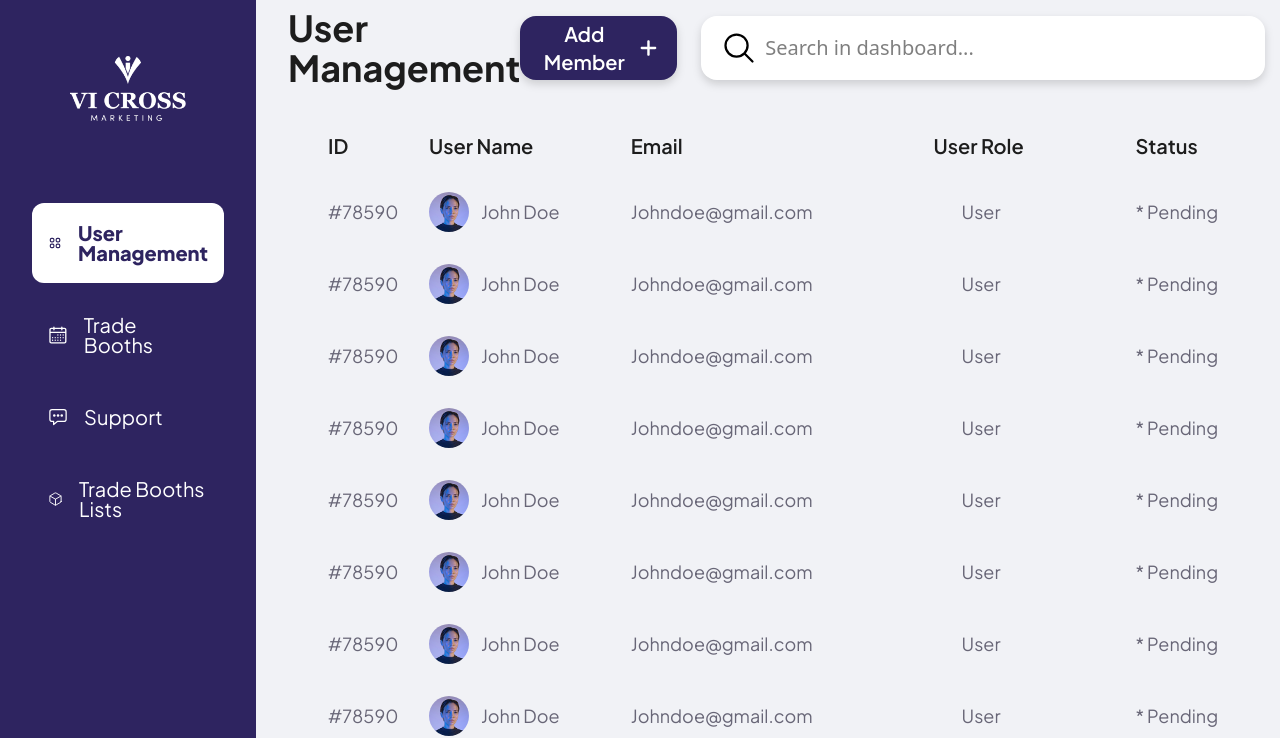
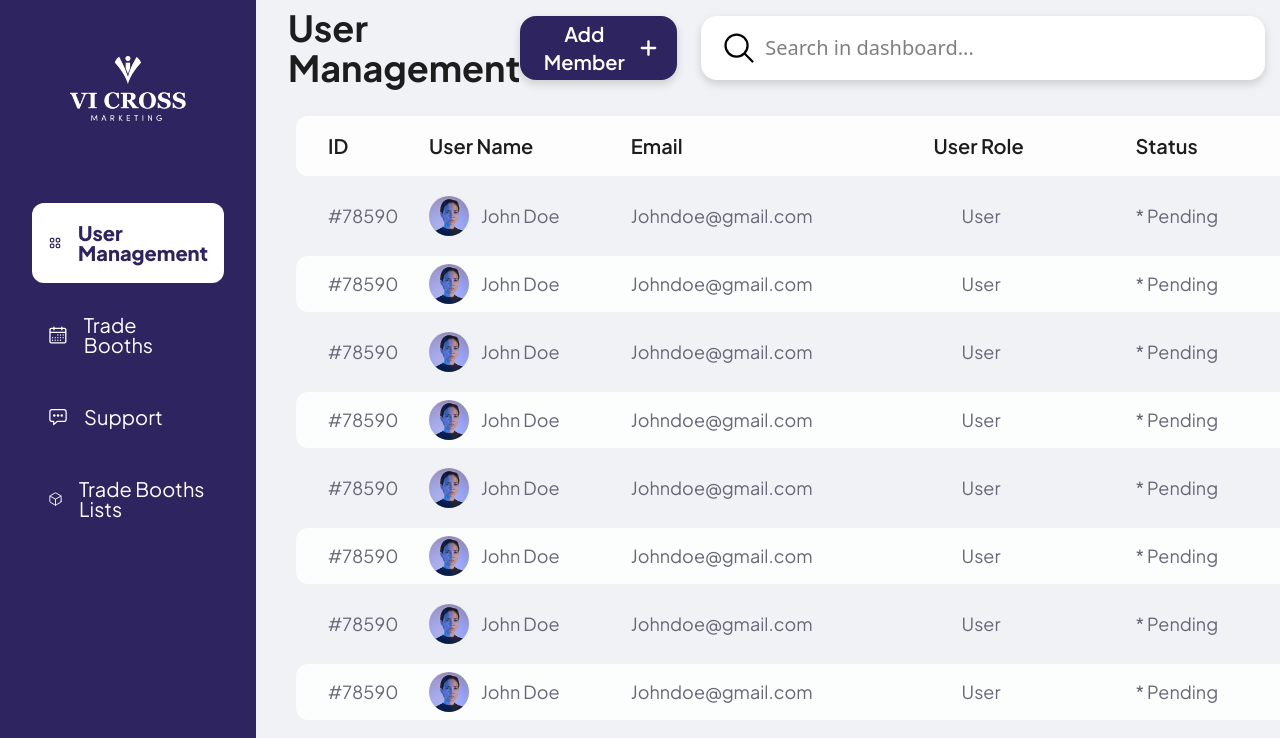
Before and after one commit to Rao-Hamza853/VI-Cross, a React (Vite) app: page /user-management in a window 1280 px wide. Shown: the top 738 px of the page. Built offline with nearby package versions, Linux system fonts and the light colour scheme.

Commit message:
user-management div alternate color

```diff
--- a/src/pages/user-management.jsx
+++ b/src/pages/user-management.jsx
@@ -52,7 +52,7 @@ const UserManagement = () => {
           </div>
         </header>
         <div className=' h-screen px-10 py-5'>
-          <div className='grid grid-cols-10 px-8 py-4 rounded-xl'>
+          <div className='grid grid-cols-10 px-8 py-4 rounded-xl bg-white/85'>
             <h4 className='text-xl font-semibold text-black-light font-jakarta'>ID</h4>
             <h4 className='text-xl font-semibold text-black-light font-jakarta col-span-2'>User Name</h4>
             <h4 className='text-xl font-semibold text-black-light font-jakarta col-span-3'>Email</h4>
@@ -62,7 +62,7 @@ const UserManagement = () => {
             <div className='h-screen overflow-y-auto scrollbar-hide pb-4'>
               {
                 userDetails.map((data, index)=>(
-                  <div className='grid grid-cols-10 items-center px-8 py-4' key={index}>
+                  <div className={` grid grid-cols-10 items-center rounded-xl px-8 py-2 my-3 ${index % 2 === 0 ? "bg-transparent" :"bg-white/80"} `} key={index}>
                     <h4 className='text-lg text-gray font-jakarta'>#78590</h4>
                     <div className='flex items-center gap-x-3 col-span-2'>
                       <img src={profilePic} alt="" className='rounded-full w-10' />
```
